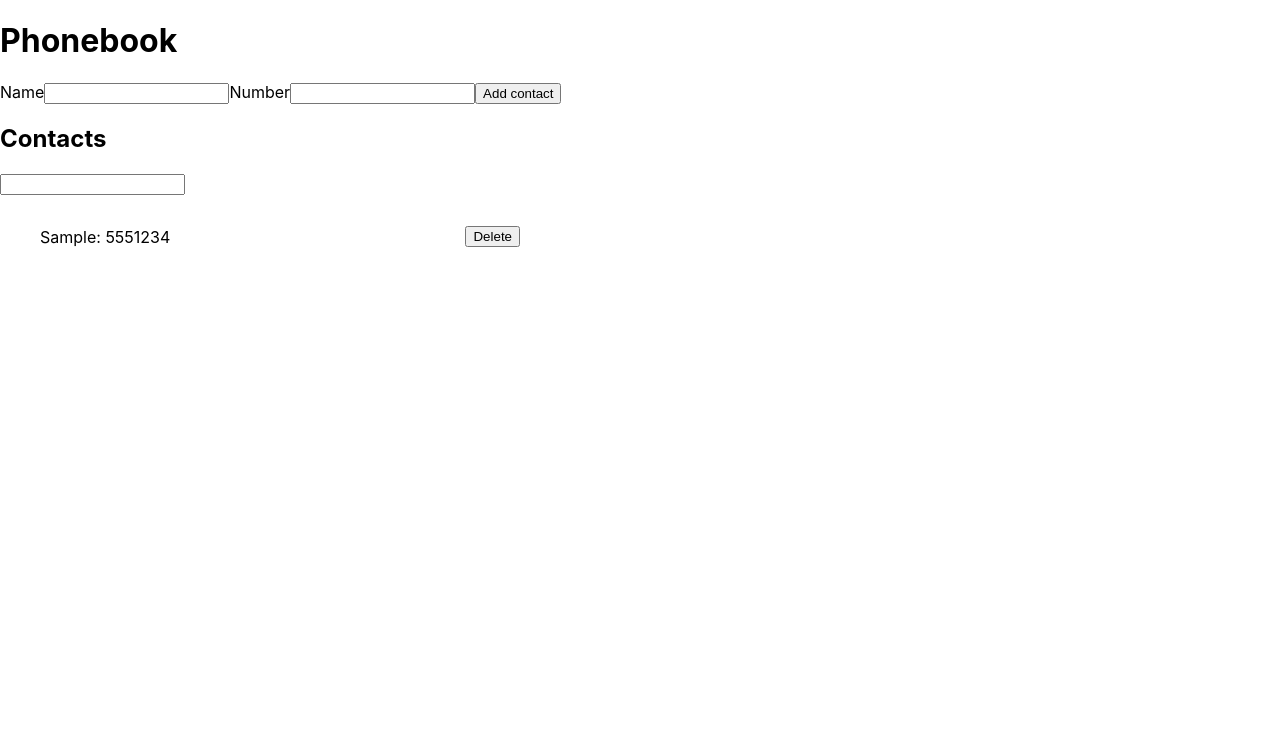
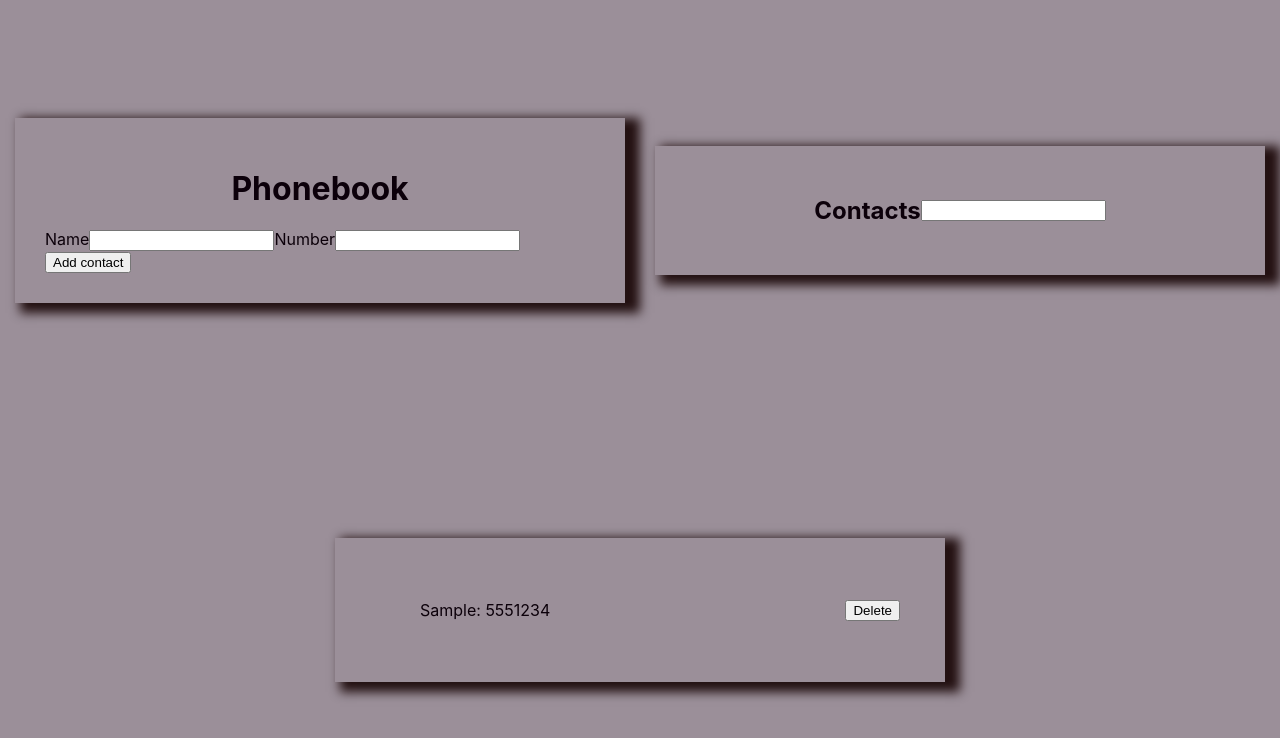
Before and after one commit to shmetanelena/goit-react-hw-02-phonebook, a React (Create React App) app: page / in a window 1280 px wide. Both pictures are taken after typing "Sample", "5551234" into the empty fields and a click on the button "Add contact". Shown: the top 738 px of the page. Built offline with nearby package versions, Linux system fonts and the light colour scheme.

Commit message:
add styles

```diff
--- a/src/components/App.jsx
+++ b/src/components/App.jsx
@@ -3,6 +3,7 @@ import { ContactForm } from './ContactForm';
 import { ContactList } from './ContactList';
 import { Filter } from './Filter';
 import { nanoid } from 'nanoid';
+import s from './App.module.css';
 
 export class App extends Component {
   state = {
@@ -48,17 +49,23 @@ export class App extends Component {
     const visibleContacts = this.getVisibleContacts();
 
     return (
-      <div>
+      <div className={s.section}>
+        <div className={s.box_title}>
           <h1>Phonebook</h1>
           <ContactForm onSubmit={this.addContact} />
+        </div>
 
+        <div className={s.box_title}>
           <h2>Contacts</h2>
           <Filter onChange={this.changeFilter} value={filter} />
+        </div>
+        <div className={s.box_title}>
           <ContactList
             contacts={visibleContacts}
             onDeleteContact={this.deleteContact}
           />
         </div>
+      </div>
     );
   }
 }
--- /dev/null
+++ b/src/components/App.module.css
@@ -0,0 +1,24 @@
+.section {
+  height: 100vh;
+  display: flex;
+  flex-wrap: wrap;
+  justify-content: center;
+  align-items: center;
+  background-color: #9b8f99;
+  color: rgb(12, 0, 10);
+}
+.box {
+  width: 600px;
+  padding: 0px 30px;
+  box-shadow: 10px 5px 10px 5px rgba(20, 1, 1, 0.89);
+}
+.box_title {
+  display: flex;
+  flex-wrap: wrap;
+  justify-content: center;
+  align-items: center;
+  margin: 20px auto;
+  width: 550px;
+  padding: 30px;
+  box-shadow: 10px 5px 10px 5px rgba(20, 1, 1, 0.89);
+}
--- a/src/components/ContactForm/ContactForm.js
+++ b/src/components/ContactForm/ContactForm.js
@@ -1,6 +1,7 @@
 import React, { Component } from 'react';
 import { nanoid } from 'nanoid';
 import PropTypes from 'prop-types';
+//import s from './ContactForm.module.css';
 
 const INITIAL_STATE = {
   name: '',
--- a/src/components/ContactList/ContactList.js
+++ b/src/components/ContactList/ContactList.js
@@ -1,10 +1,10 @@
-import './ContactList.css';
+import s from './ContactList.module.css';
 import PropTypes from 'prop-types';
 
 export const ContactList = ({ contacts, onDeleteContact }) => (
-  <ul className="ContactList">
+  <ul className={s.contactList}>
     {contacts.map(({ id, name, number }) => (
-      <li key={id} className="ContactList__item">
+      <li key={id} className={s.contactList_item}>
         <p>
           {name}: {number}
         </p>
--- a/src/components/ContactList/ContactList.css
+++ b/src/components/ContactList/ContactList.module.css
@@ -1,8 +1,8 @@
-.ContactList {
+.contactList {
   width: 480px;
 }
 
-.ContactList__item {
+.contactList_item {
   display: flex;
   align-items: center;
   justify-content: space-between;
--- a/src/components/Filter/Filter.js
+++ b/src/components/Filter/Filter.js
@@ -1,4 +1,5 @@
 import PropTypes from 'prop-types';
+//import s from './Filter.module.css'
 
 export const Filter = ({ value, onChange }) => (
   <div>
```
Also changed, not shown: src/components/ContactForm/ContactForm.module.css (added), src/components/Filter/Filter.module.css (added). Lines whose indentation alone changed are shown as unchanged.
